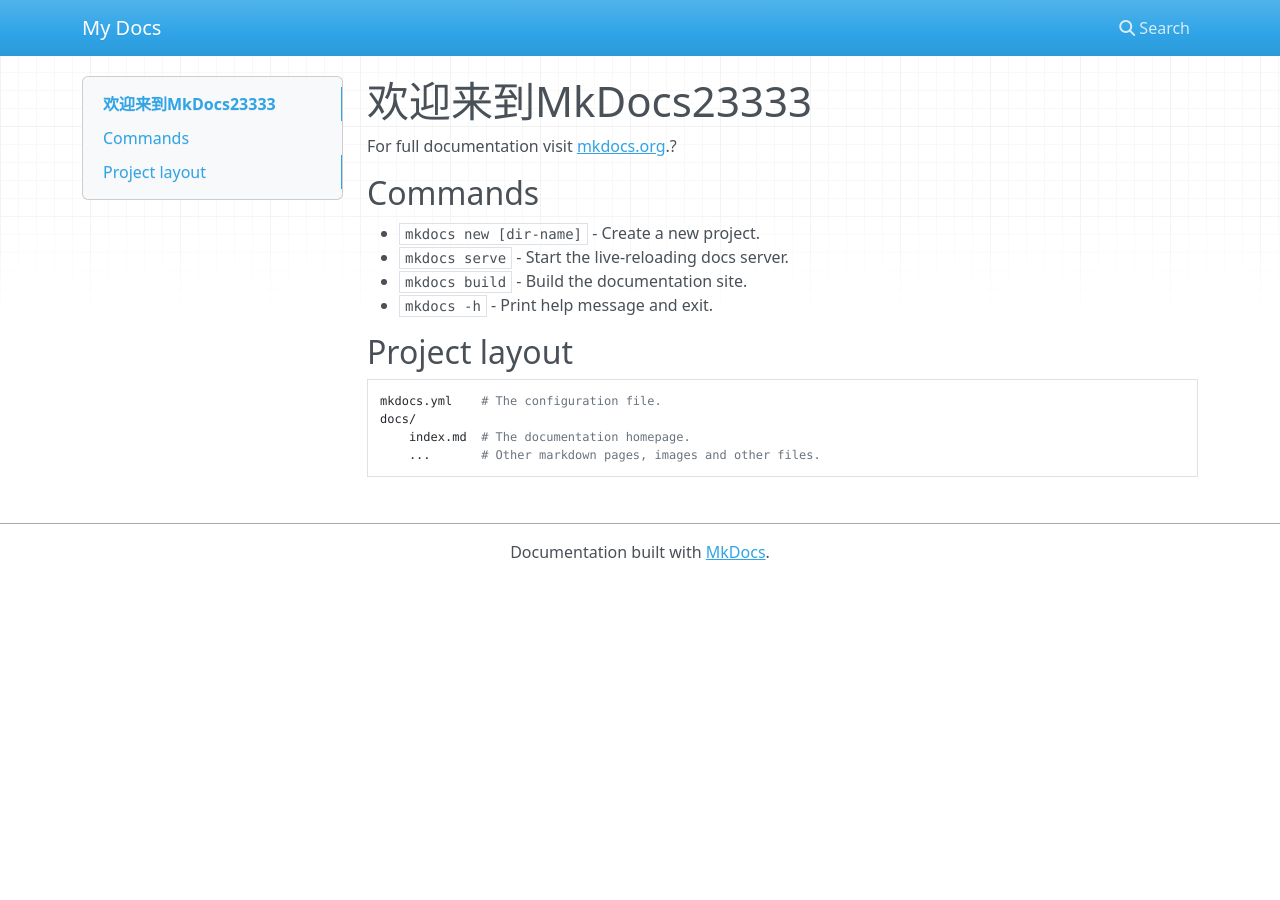
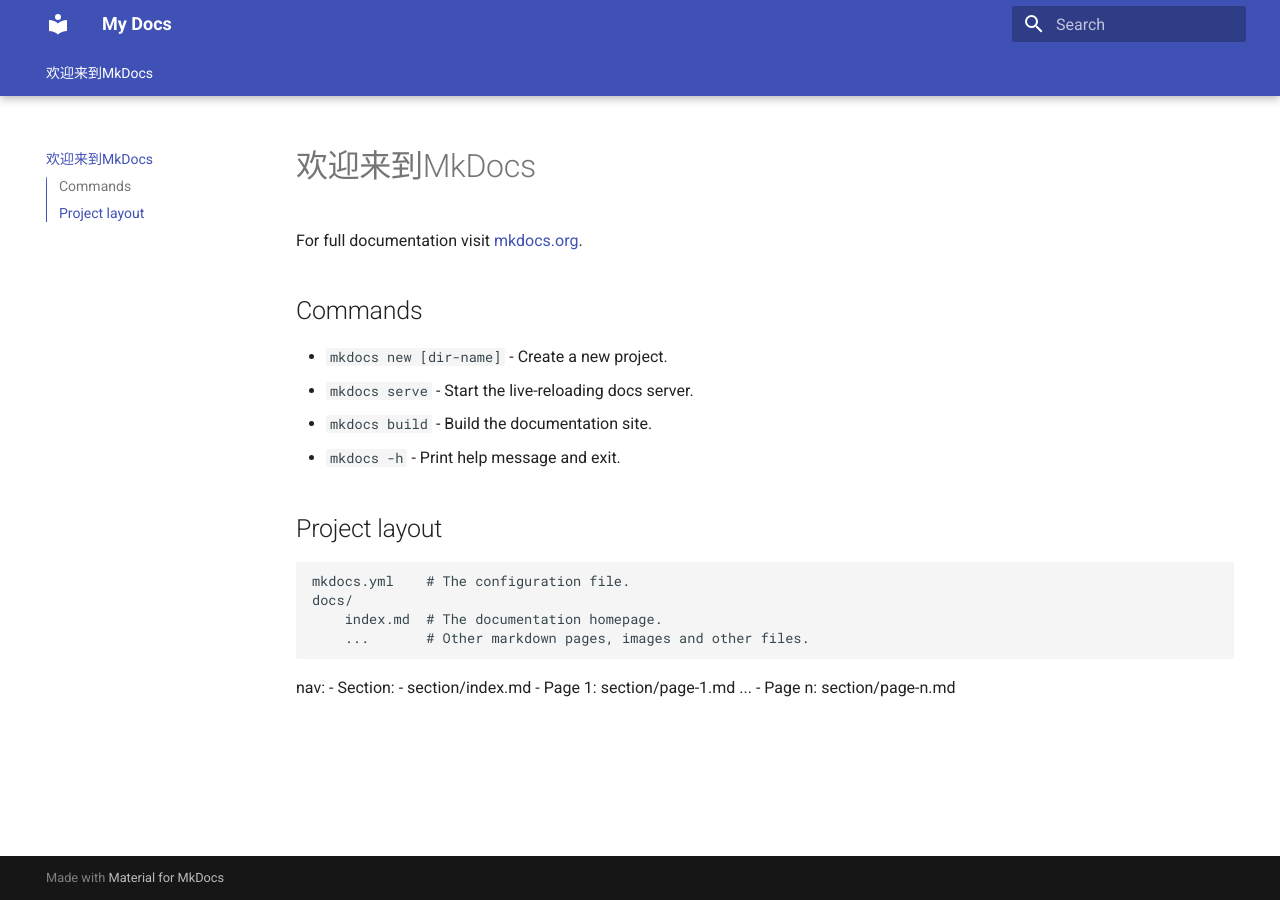
Before and after one commit to netsusyou-makotsu/netsusyou-makotsu.github.com, an MkDocs documentation site: the page built from docs/index.md, in a window 1280 px wide. Built offline with MkDocs 1.6.1 and Material for MkDocs 9.7.7, drawn with Linux system fonts in a browser that asks for light colours; nearby versions of some CDN libraries.

Commit message:
Add files via upload

```diff
--- a/docs/index.md
+++ b/docs/index.md
@@ -1,6 +1,6 @@
-# 欢迎来到MkDocs23333
+# 欢迎来到MkDocs
 
-For full documentation visit [mkdocs.org](https://www.mkdocs.org).?
+For full documentation visit [mkdocs.org](https://www.mkdocs.org).
 
 ## Commands
 
@@ -15,3 +15,9 @@
     docs/
         index.md  # The documentation homepage.
         ...       # Other markdown pages, images and other files.
+nav:
+  - Section:
+    - section/index.md
+    - Page 1: section/page-1.md
+    ...
+    - Page n: section/page-n.md
--- a/mkdocs.yml
+++ b/mkdocs.yml
@@ -1 +1,12 @@
 site_name: My Docs
+theme:
+  name: material
+  features:
+    - navigation.instant
+    - navigation.tracking
+    - navigation.tabs
+    - navigation.tabs.sticky
+    - navigation.path
+    - toc.follow
+    - toc.integrate
+    - navigation.top
```
